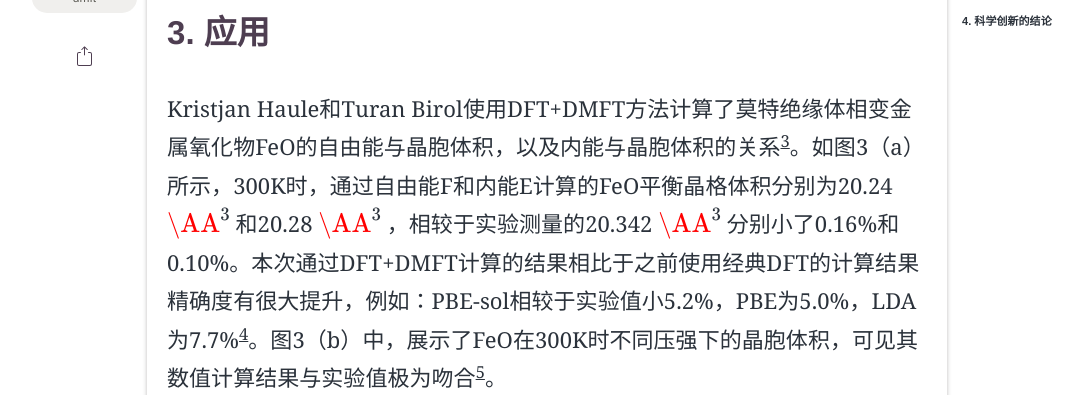
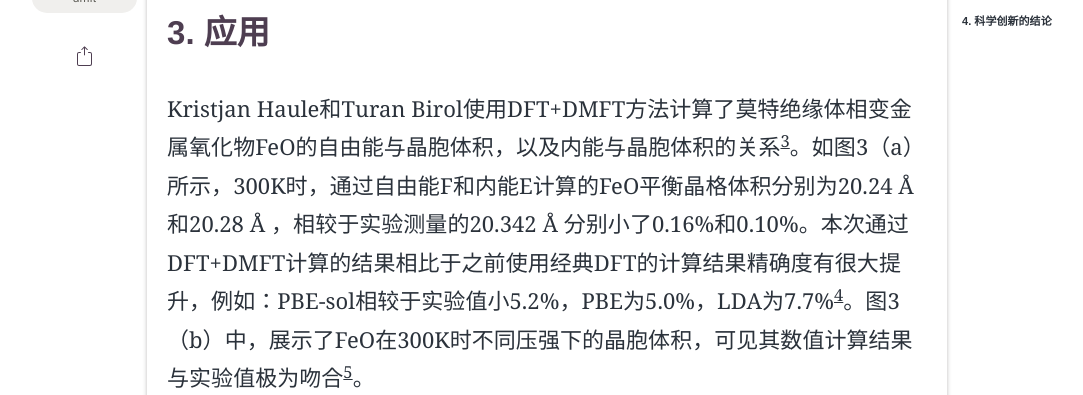
Before and after one commit to Adotar/PhysNote.github.io, a Jekyll site: the page built from _posts/2023-01-10-Intro-DFT&DMFT.md, in a window 1280 px wide and 900 px high, scrolled down 4914 px, cut to the strip 129-524 px from the top of the window. Shown: the whole strip, without its empty margins (93-1176 px from the left). Built offline with Jekyll 4.4.1, drawn with Linux system fonts in a browser that asks for light colours; some web fonts are replaced; formulas are drawn with MathJax 3.

Commit message:
Update 2023-01-10-Intro-DFT&DMFT.md

```diff
--- a/_posts/2023-01-10-Intro-DFT&DMFT.md
+++ b/_posts/2023-01-10-Intro-DFT&DMFT.md
@@ -96,7 +96,7 @@ $$
 
 ## 3. 应用
 
-Kristjan Haule和Turan Birol使用DFT+DMFT方法计算了莫特绝缘体相变金属氧化物FeO的自由能与晶胞体积，以及内能与晶胞体积的关系[^3]。如图3（a）所示，300K时，通过自由能F和内能E计算的FeO平衡晶格体积分别为20.24 $\AA^3$ 和20.28 $\AA^3$ ，相较于实验测量的20.342 $\AA^3$ 分别小了0.16%和0.10%。本次通过DFT+DMFT计算的结果相比于之前使用经典DFT的计算结果精确度有很大提升，例如：PBE-sol相较于实验值小5.2%，PBE为5.0%，LDA为7.7%[^4]。图3（b）中，展示了FeO在300K时不同压强下的晶胞体积，可见其数值计算结果与实验值极为吻合[^5]。
+Kristjan Haule和Turan Birol使用DFT+DMFT方法计算了莫特绝缘体相变金属氧化物FeO的自由能与晶胞体积，以及内能与晶胞体积的关系[^3]。如图3（a）所示，300K时，通过自由能F和内能E计算的FeO平衡晶格体积分别为20.24 Å 和20.28 Å ，相较于实验测量的20.342 Å 分别小了0.16%和0.10%。本次通过DFT+DMFT计算的结果相比于之前使用经典DFT的计算结果精确度有很大提升，例如：PBE-sol相较于实验值小5.2%，PBE为5.0%，LDA为7.7%[^4]。图3（b）中，展示了FeO在300K时不同压强下的晶胞体积，可见其数值计算结果与实验值极为吻合[^5]。
 
 <center>
   <img src="https://raw.githubusercontent.com/Adotar/Note/main/91EFA3B0BFB4DE5EB560BBE2C90DA02C.png?token=A5EYVQGUVQ7AQ5NSSKKY3V3DXPVW6" style="zoom:40%;" />
```
